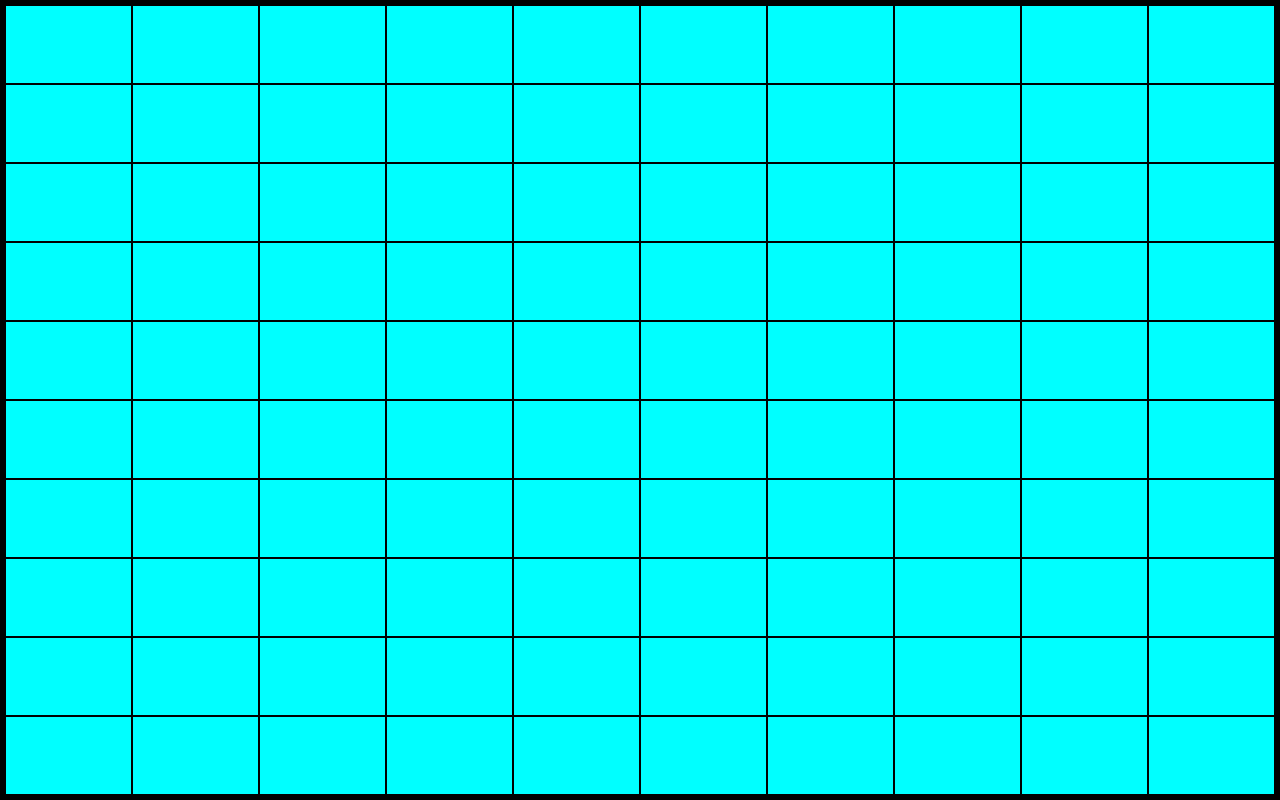
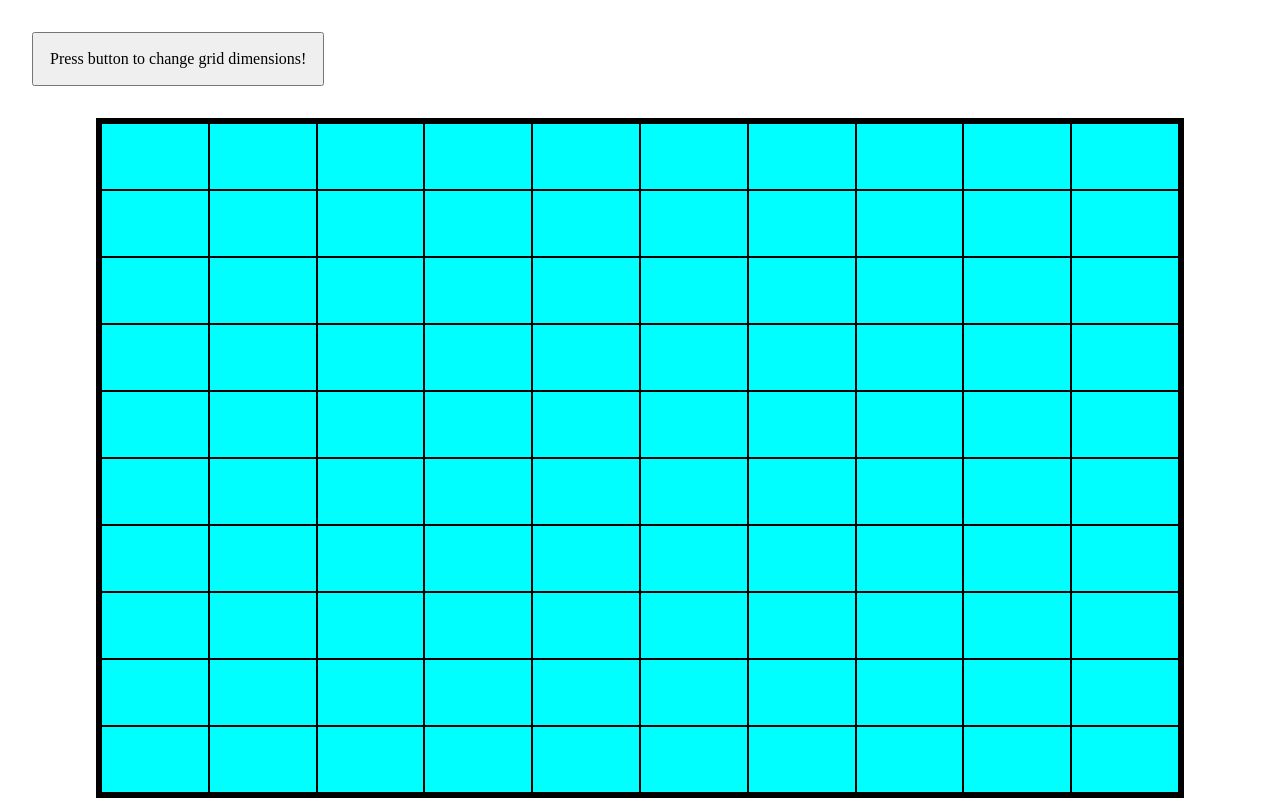
Before and after one commit to CARR0T02/etchasketch, a plain HTML site: page index.html in a window 1280 px wide. Drawn offline with Linux system fonts and the light colour scheme.

Commit message:
Add button to html to change dimensions based on user input

```diff
--- a/index.html
+++ b/index.html
@@ -8,5 +8,9 @@
     <script src="JS.js" defer></script>
     <title>Etch-a-Sketch</title>
   </head>
-  <body></body>
+  <body>
+    <button onclick="changeDimension()">
+      Press button to change grid dimensions!
+    </button>
+  </body>
 </html>
--- a/style.css
+++ b/style.css
@@ -22,10 +22,15 @@ body {
   box-sizing: border-box;
 }
 
+button {
+  padding: 1rem;
+  margin: 2rem;
+}
+
 .container {
   border: 5px solid var(--clr-dark-800);
-  width: 100%;
-  height: 100%;
+  width: 85%;
+  height: 85%;
   margin: auto;
 }
 
@@ -40,7 +45,6 @@ body {
   border: 1px solid black;
 }
 
-.cell:hover,
 .hovering {
   background-color: var(--clr-light-400);
 }
```
